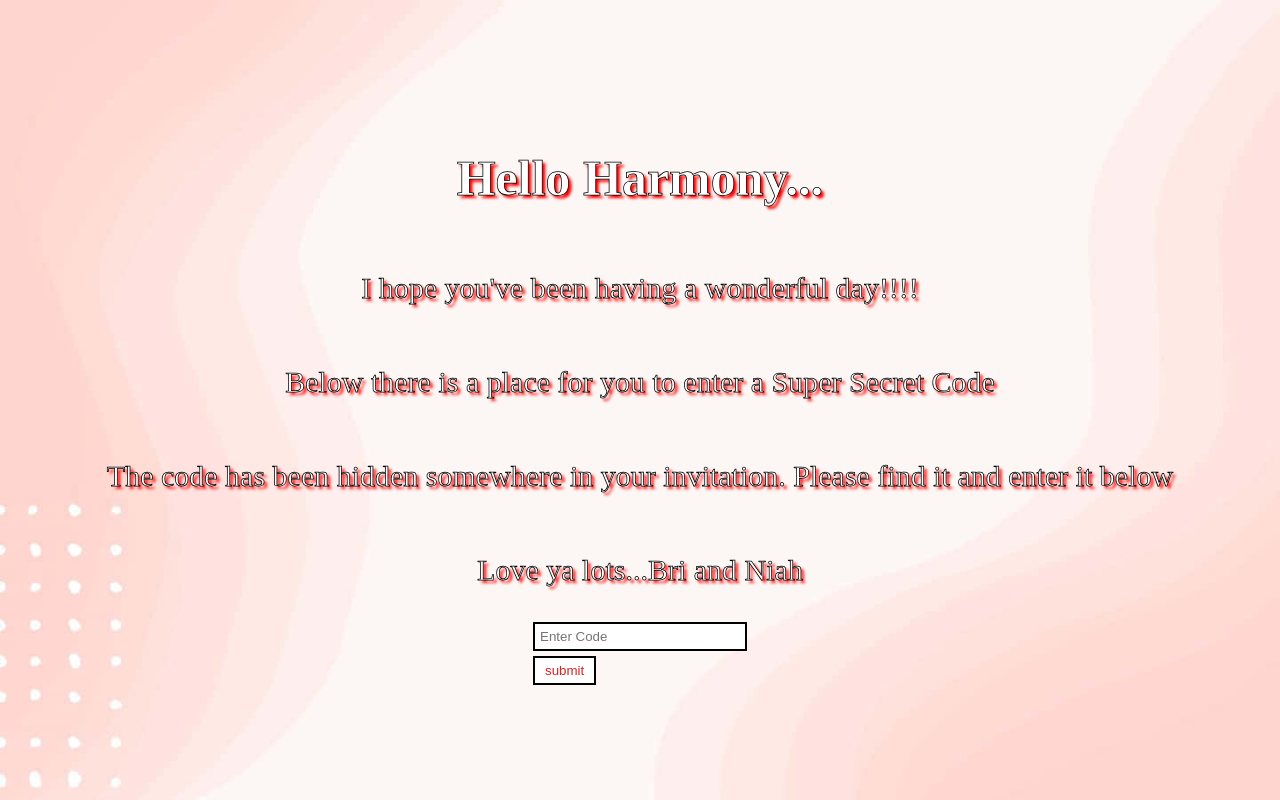
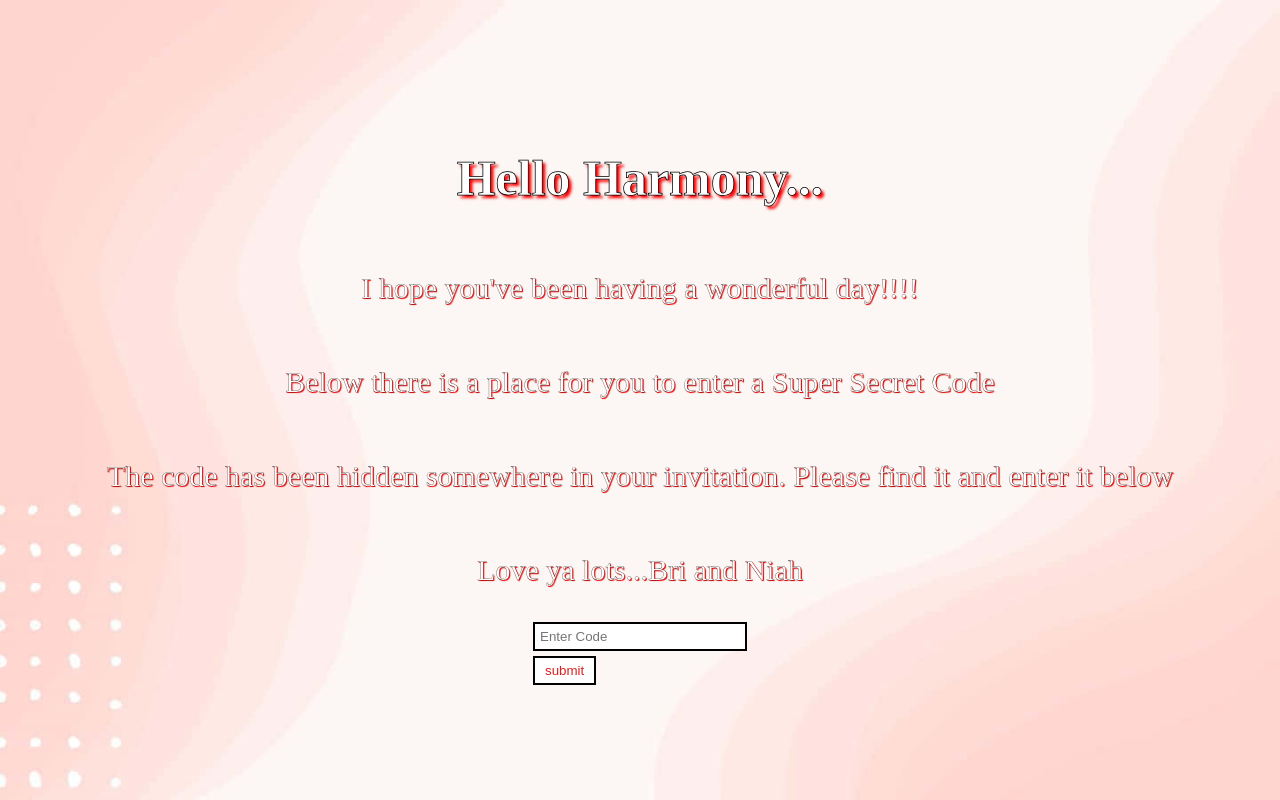
Before and after one commit to bsobrian/HarmoniesWebsite, a plain HTML site: page Harmony.html in a window 1280 px wide. Drawn offline with Linux system fonts and the light colour scheme.

Commit message:
Add files via upload

```diff
--- a/Harmony.html
+++ b/Harmony.html
@@ -27,10 +27,18 @@
         }
 
 
-        h1, p {
+        h1 {
             position: relative;
             z-index: 1;
             -webkit-text-stroke: 0.75px black;
+        }
+
+        p {
+            position: relative;
+            z-index: 1;
+            color: rgb(255, 255, 255);
+            -webkit-text-stroke: 0.25px black;
+            text-shadow: 1px 1px 1px rgb(255, 0, 0);
         }
 
         .form-container input[type="password"] {
@@ -71,7 +79,7 @@
 
 
         <h1 style ="font-size: 50px">Hello Harmony...</h1>
-        <p style ="font-size: 30px">I hope you've been having a wonderful day!!!!</p>
+        <p style ="font-size: 30px ">I hope you've been having a wonderful day!!!!</p>
         <p style ="font-size: 30px" >Below there is a place for you to enter a Super Secret Code</p>
         <p style ="font-size: 30px" >The code has been hidden somewhere in your invitation. Please find it and enter it below</p>
         <p style ="font-size: 30px" >Love ya lots...Bri and Niah</p>
```
